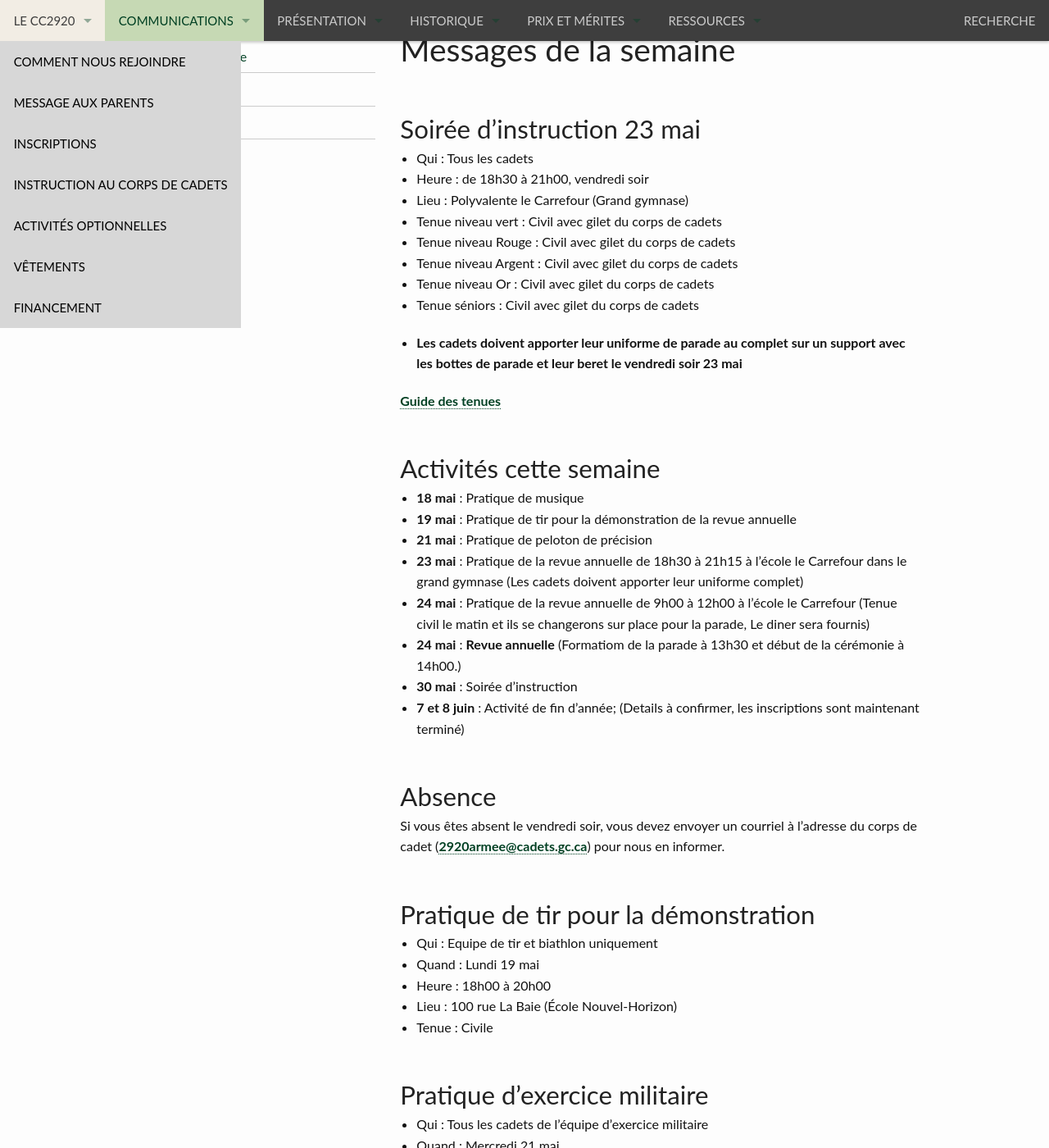
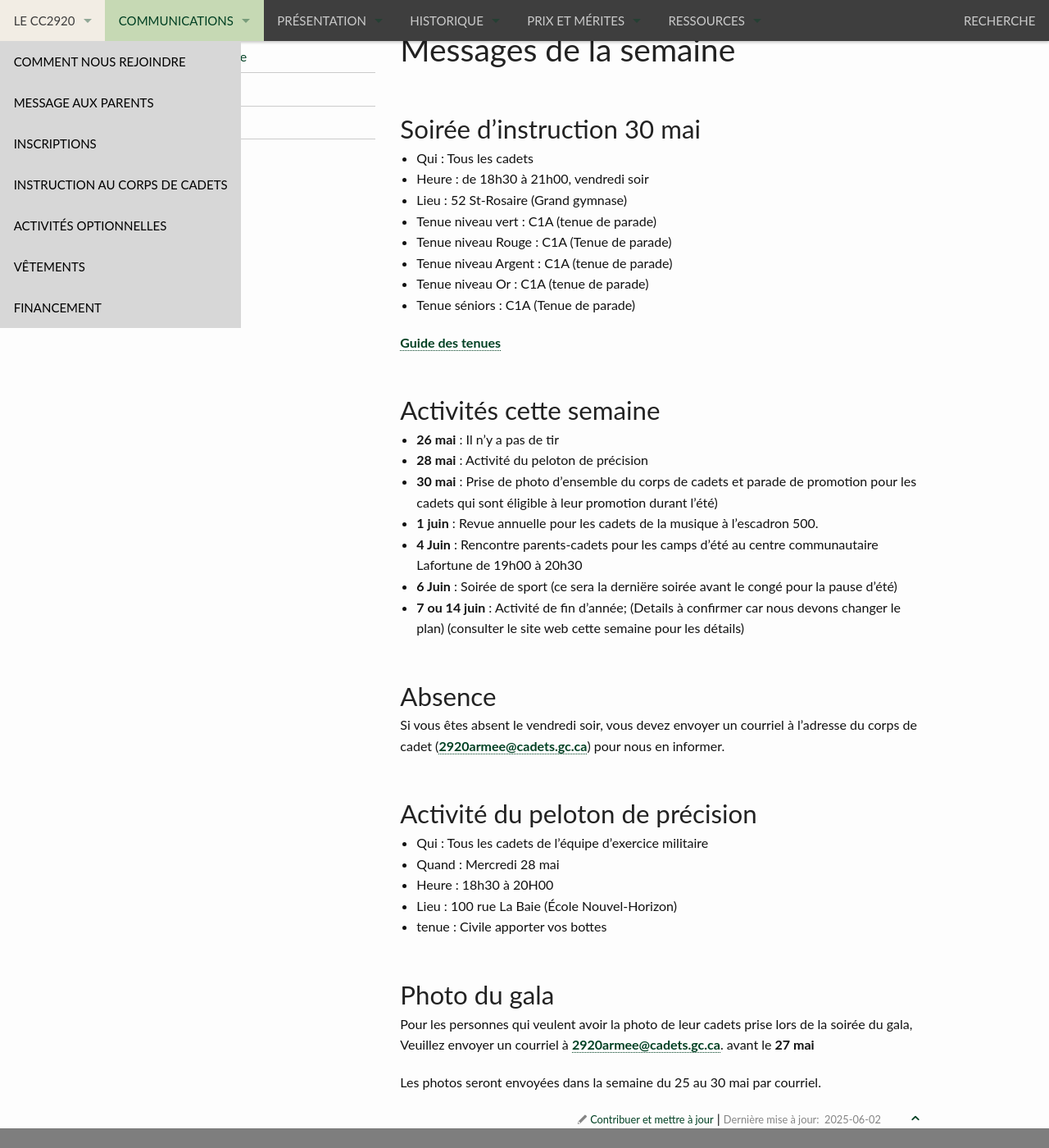
Before and after one commit to CC2920/web, a Jekyll site: the page built from _communications/messages.md, in a window 1280 px wide and 1400 px high, scrolled down 202 px. Shown: the whole window at 82% size. Built offline with Jekyll 4.4.1, drawn with Linux system fonts in a browser that asks for light colours; some of the changed text lies outside the part shown.

Commit message:
Message semaine du 25 mai

```diff
--- a/_communications/messages.md
+++ b/_communications/messages.md
@@ -3,70 +3,44 @@ title:  "Messages de la semaine"
 layout: "messages"
 ---
 
-## Soirée d'instruction 23 mai
+## Soirée d'instruction 30 mai
 - Qui : Tous les cadets
 - Heure : de 18h30 à 21h00, vendredi soir
-- Lieu : Polyvalente le Carrefour (Grand gymnase)
-- Tenue niveau vert : Civil avec gilet du corps de cadets
-- Tenue niveau Rouge : Civil avec gilet du corps de cadets
-- Tenue niveau Argent : Civil avec gilet du corps de cadets
-- Tenue niveau Or : Civil avec gilet du corps de cadets
-- Tenue séniors : Civil avec gilet du corps de cadets
-
-- **Les cadets doivent apporter leur uniforme de parade au complet sur un support avec les bottes de parade et leur beret le vendredi soir 23 mai**
+- Lieu : 52 St-Rosaire (Grand gymnase)
+- Tenue niveau vert : C1A (tenue de parade)
+- Tenue niveau Rouge : C1A (Tenue de parade)
+- Tenue niveau Argent : C1A (tenue de parade)
+- Tenue niveau Or : C1A (tenue de parade)
+- Tenue séniors : C1A (Tenue de parade)
 
 [Guide des tenues](https://cc2920.ca/docs/ressources/guide_uniforme.v3.pdf)
 
 
 ## Activités cette semaine
 
-- **18 mai** : Pratique de musique
-- **19 mai** : Pratique de tir pour la démonstration de la revue annuelle
-- **21 mai** : Pratique de peloton de précision
-- **23 mai** : Pratique de la revue annuelle de 18h30 à 21h15 à l'école le Carrefour dans le grand gymnase (Les cadets doivent apporter leur uniforme complet)
-- **24 mai** : Pratique de la revue annuelle de 9h00 à 12h00 à l'école le Carrefour (Tenue civil le matin et ils se changerons sur place pour la parade, Le diner sera fournis)
-- **24 mai** : **Revue annuelle** (Formatiom de la parade à 13h30 et début de la cérémonie à 14h00.)
-- **30 mai** : Soirée d'instruction
-- **7 et 8 juin** : Activité de fin d'année; (Details à confirmer, les inscriptions sont maintenant terminé)
+- **26 mai** : Il n'y a pas de tir
+- **28 mai** : Activité du peloton de précision
+- **30 mai** : Prise de photo d'ensemble du corps de cadets et parade de promotion pour les cadets qui sont éligible à leur promotion durant l'été)
+- **1 juin** : Revue annuelle pour les cadets de la musique à l'escadron 500.
+- **4 Juin** : Rencontre parents-cadets pour les camps d'été au centre communautaire Lafortune de 19h00 à 20h30
+- **6 Juin** : Soirée de sport (ce sera la derniëre soirée avant le congé pour la pause d'été)
+- **7 ou 14 juin** : Activité de fin d'année; (Details à confirmer car nous devons changer le plan)  (consulter le site web cette semaine pour les détails)
 
 ## Absence
 
 Si vous êtes absent le vendredi soir, vous devez envoyer un courriel à l'adresse du corps de cadet (<2920armee@cadets.gc.ca>) pour nous en informer.
 
 
-## Pratique de tir pour la démonstration
-
-- Qui : Equipe de tir et biathlon uniquement
-- Quand : Lundi 19 mai
-- Heure : 18h00 à 20h00
-- Lieu : 100 rue La Baie (École Nouvel-Horizon)
-- Tenue : Civile
-
-## Pratique d'exercice militaire
+## Activité du peloton de précision
 
 - Qui : Tous les cadets de l'équipe d'exercice militaire
-- Quand : Mercredi 21 mai
-- Heure : 18h30 à 20h30
+- Quand : Mercredi 28 mai
+- Heure : 18h30 à 20H00
 - Lieu : 100 rue La Baie (École Nouvel-Horizon)
-- tenue : Civile
-
-
-## Revue annuelle
-
-- Le 23 mai pratique de parade pour le revue et les cadets doivent apporter leur uniformes complet car celle-ci sera inspecté le vendredi soir.  Ils doivent s'apporter une boutteille d'eau pour le soirée
-- Le 24 mai en avant-midi les cadets pratiquerons la parade  Ils doivent apporter une bouteille d'eau pour le matin
-- Le 24 mai Le diner sera fournis et les cadets se changerons en uniformes sur place.
-- La formation de la parade du 24 mai aura lieu a 13h30 et la cérémonie débutera a 14h00.
-- La parade devrait se terminer pour 16h00, mais nous demanderons aux cadets d'aider à ramasser la salle après la cérémonie.
-- Un photographe sera sur place pour prendre des photos durant la cérémonie
-- Il sera possible de prendre des photos des récipiendaires des récompences après la cérémonie.
+- tenue : Civile  apporter vos bottes
 
 ## Photo du gala
 
-Pour les personnes qui veulent avoir la photo de leur cadets prise lors de la soirée du gala, veuillez envoyer un courriel à <2920armee@cadets.gc.ca>.
+Pour les personnes qui veulent avoir la photo de leur cadets prise lors de la soirée du gala, Veuillez envoyer un courriel à <2920armee@cadets.gc.ca>. avant le **27 mai**
 
 Les photos seront envoyées dans la semaine du 25 au 30 mai par courriel.
-
-## Récupération d'items commandés/attendus
-
-Rappel: Pour ceux et celles ayant commandé des items tel que des hoodies et bagues, ou attendent des items comme des t-shirt ou name tags, nous vous invitons de vérifier avec un membre du comité de soutien pour les récupérer, ce vendredi.
```
